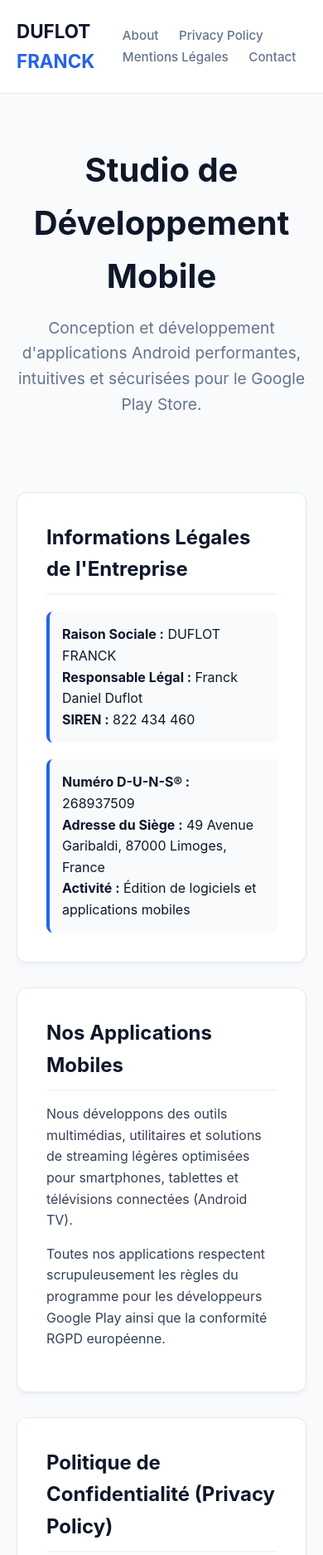
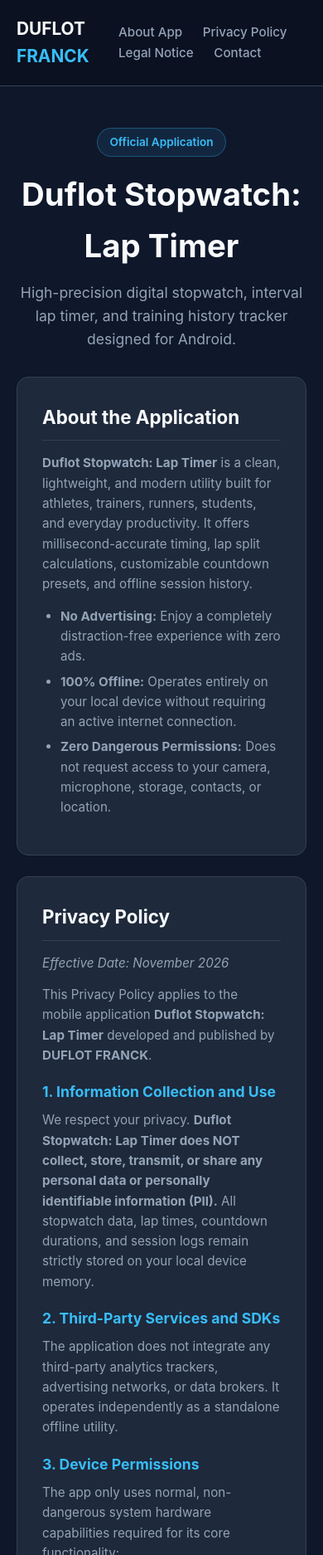
Before and after one commit to quidipai-sys/quidipai-sys.github.io, a plain HTML site: page index.html in a window 390 px wide. Shown: the top 1874 px of the page at 83% size. Drawn offline with Linux system fonts and the light colour scheme.

Commit message:
Update index.html

```diff
--- a/index.html
+++ b/index.html
@@ -1,37 +1,43 @@
 <!DOCTYPE html>
-<html lang="fr">
+<html lang="en">
 <head>
     <meta charset="UTF-8">
     <meta name="viewport" content="width=device-width, initial-scale=1.0">
     <meta name="google-site-verification" content="uZX9ElfanbjKOi9qkhTO6pN5-MXnA7yJfgDjXvDWjLw" />
-    <title>DUFLOT FRANCK - Mobile Application Development</title>
+    <title>DUFLOT FRANCK - Duflot Stopwatch: Lap Timer</title>
     <style>
         :root {
-            --primary: #2563eb;
+            --primary: #38bdf8;
+            --accent: #10b981;
             --dark: #0f172a;
-            --gray: #64748b;
-            --light: #f8fafc;
+            --card-bg: #1e293b;
+            --border: #334155;
+            --text-light: #f8fafc;
+            --text-muted: #94a3b8;
         }
         * { margin: 0; padding: 0; box-sizing: border-box; font-family: -apple-system, BlinkMacSystemFont, "Segoe UI", Roboto, sans-serif; }
-        body { background-color: var(--light); color: var(--dark); line-height: 1.6; }
-        header { background: white; border-bottom: 1px solid #e2e8f0; padding: 20px 0; }
-        .container { max-width: 1000px; margin: 0 auto; padding: 0 20px; }
+        body { background-color: var(--dark); color: var(--text-light); line-height: 1.6; }
+        header { background: #0b1120; border-bottom: 1px solid var(--border); padding: 18px 0; position: sticky; top: 0; z-index: 100; }
+        .container { max-width: 900px; margin: 0 auto; padding: 0 20px; }
         .nav { display: flex; justify-content: space-between; align-items: center; }
-        .logo { font-size: 1.4rem; font-weight: 700; color: var(--dark); text-decoration: none; }
+        .logo { font-size: 1.3rem; font-weight: 700; color: var(--text-light); text-decoration: none; }
         .logo span { color: var(--primary); }
-        .links a { margin-left: 20px; text-decoration: none; color: var(--gray); font-size: 0.95rem; font-weight: 500; }
+        .links a { margin-left: 20px; text-decoration: none; color: var(--text-muted); font-size: 0.95rem; font-weight: 500; transition: color 0.2s; }
         .links a:hover { color: var(--primary); }
-        .hero { padding: 60px 0; text-align: center; }
-        .hero h1 { font-size: 2.5rem; margin-bottom: 15px; color: var(--dark); }
-        .hero p { font-size: 1.2rem; color: var(--gray); max-width: 650px; margin: 0 auto 30px; }
-        .card { background: white; border-radius: 12px; padding: 35px; border: 1px solid #e2e8f0; margin-bottom: 30px; box-shadow: 0 4px 6px -1px rgba(0,0,0,0.05); }
-        h2 { font-size: 1.5rem; margin-bottom: 15px; color: var(--dark); border-bottom: 2px solid #f1f5f9; padding-bottom: 10px; }
-        h3 { font-size: 1.15rem; margin: 20px 0 10px; color: #1e293b; }
-        p, ul { color: #334155; margin-bottom: 15px; }
-        ul { padding-left: 20px; }
-        .grid { display: grid; grid-template-columns: repeat(auto-fit, minmax(280px, 1fr)); gap: 20px; margin-top: 20px; }
-        .info-box { background: #f8fafc; padding: 15px; border-radius: 8px; border-left: 4px solid var(--primary); }
-        footer { background: var(--dark); color: #94a3b8; text-align: center; padding: 30px 0; margin-top: 60px; font-size: 0.9rem; }
+        .hero { padding: 50px 0 30px; text-align: center; }
+        .badge { display: inline-block; background: rgba(56, 189, 248, 0.1); color: var(--primary); padding: 6px 14px; border-radius: 20px; font-size: 0.85rem; font-weight: 600; margin-bottom: 15px; border: 1px solid rgba(56, 189, 248, 0.3); }
+        .hero h1 { font-size: 2.4rem; margin-bottom: 12px; color: var(--text-light); }
+        .hero p { font-size: 1.1rem; color: var(--text-muted); max-width: 600px; margin: 0 auto; }
+        .card { background: var(--card-bg); border-radius: 14px; padding: 30px; border: 1px solid var(--border); margin-bottom: 25px; }
+        h2 { font-size: 1.4rem; margin-bottom: 15px; color: var(--text-light); border-bottom: 1px solid var(--border); padding-bottom: 10px; }
+        h3 { font-size: 1.1rem; margin: 18px 0 8px; color: var(--primary); }
+        p, ul { color: var(--text-muted); margin-bottom: 14px; font-size: 0.95rem; }
+        ul { padding-left: 22px; }
+        li { margin-bottom: 6px; }
+        .grid { display: grid; grid-template-columns: repeat(auto-fit, minmax(250px, 1fr)); gap: 15px; margin-top: 15px; }
+        .info-box { background: rgba(15, 23, 42, 0.6); padding: 15px; border-radius: 10px; border-left: 4px solid var(--primary); }
+        .info-box strong { color: var(--text-light); }
+        footer { background: #070b14; color: var(--text-muted); text-align: center; padding: 25px 0; margin-top: 50px; font-size: 0.85rem; border-top: 1px solid var(--border); }
     </style>
 </head>
 <body>
@@ -40,9 +46,9 @@
         <div class="container nav">
             <a href="#" class="logo">DUFLOT <span>FRANCK</span></a>
             <div class="links">
-                <a href="#about">About</a>
+                <a href="#about">About App</a>
                 <a href="#privacy">Privacy Policy</a>
-                <a href="#legal">Mentions Légales</a>
+                <a href="#legal">Legal Notice</a>
                 <a href="#contact">Contact</a>
             </div>
         </div>
@@ -50,70 +56,76 @@
 
     <div class="container">
         <section class="hero">
-            <h1>Studio de Développement Mobile</h1>
-            <p>Conception et développement d'applications Android performantes, intuitives et sécurisées pour le Google Play Store.</p>
+            <span class="badge">Official Application</span>
+            <h1>Duflot Stopwatch: Lap Timer</h1>
+            <p>High-precision digital stopwatch, interval lap timer, and training history tracker designed for Android.</p>
         </section>
 
-        <!-- Company & Legal Info -->
-        <section id="legal" class="card">
-            <h2>Informations Légales de l'Entreprise</h2>
-            <div class="grid">
-                <div class="info-box">
-                    <strong>Raison Sociale :</strong> DUFLOT FRANCK<br>
-                    <strong>Responsable Légal :</strong> Franck Daniel Duflot<br>
-                    <strong>SIREN :</strong> 822 434 460
-                </div>
-                <div class="info-box">
-                    <strong>Numéro D-U-N-S® :</strong> 268937509<br>
-                    <strong>Adresse du Siège :</strong> 49 Avenue Garibaldi, 87000 Limoges, France<br>
-                    <strong>Activité :</strong> Édition de logiciels et applications mobiles
-                </div>
-            </div>
-        </section>
-
-        <!-- About Apps -->
+        <!-- About App -->
         <section id="about" class="card">
-            <h2>Nos Applications Mobiles</h2>
-            <p>Nous développons des outils multimédias, utilitaires et solutions de streaming légères optimisées pour smartphones, tablettes et télévisions connectées (Android TV).</p>
-            <p>Toutes nos applications respectent scrupuleusement les règles du programme pour les développeurs Google Play ainsi que la conformité RGPD européenne.</p>
+            <h2>About the Application</h2>
+            <p><strong>Duflot Stopwatch: Lap Timer</strong> is a clean, lightweight, and modern utility built for athletes, trainers, runners, students, and everyday productivity. It offers millisecond-accurate timing, lap split calculations, customizable countdown presets, and offline session history.</p>
+            <ul>
+                <li><strong>No Advertising:</strong> Enjoy a completely distraction-free experience with zero ads.</li>
+                <li><strong>100% Offline:</strong> Operates entirely on your local device without requiring an active internet connection.</li>
+                <li><strong>Zero Dangerous Permissions:</strong> Does not request access to your camera, microphone, storage, contacts, or location.</li>
+            </ul>
         </section>
 
         <!-- Privacy Policy -->
         <section id="privacy" class="card">
-            <h2>Politique de Confidentialité (Privacy Policy)</h2>
-            <p><em>Dernière mise à jour : Novembre 2026</em></p>
-            <p>La présente Politique de Confidentialité s'applique à l'ensemble des applications mobiles éditées par <strong>DUFLOT FRANCK</strong> sur Google Play.</p>
+            <h2>Privacy Policy</h2>
+            <p><em>Effective Date: November 2026</em></p>
+            <p>This Privacy Policy applies to the mobile application <strong>Duflot Stopwatch: Lap Timer</strong> developed and published by <strong>DUFLOT FRANCK</strong>.</p>
 
-            <h3>1. Collecte et Utilisation des Données</h3>
-            <p>Nos applications sont conçues pour minimiser au maximum la collecte de données personnelles. Nous ne collectons aucune information directement identifiable (tel que votre nom ou votre localisation exacte) sans votre consentement explicite.</p>
+            <h3>1. Information Collection and Use</h3>
+            <p>We respect your privacy. <strong>Duflot Stopwatch: Lap Timer does NOT collect, store, transmit, or share any personal data or personally identifiable information (PII).</strong> All stopwatch data, lap times, countdown durations, and session logs remain strictly stored on your local device memory.</p>
 
-            <h3>2. Services Tiers</h3>
-            <p>Nos applications peuvent intégrer des services tiers fiables nécessaires au fonctionnement et à l'analyse de performance :</p>
+            <h3>2. Third-Party Services and SDKs</h3>
+            <p>The application does not integrate any third-party analytics trackers, advertising networks, or data brokers. It operates independently as a standalone offline utility.</p>
+
+            <h3>3. Device Permissions</h3>
+            <p>The app only uses normal, non-dangerous system hardware capabilities required for its core functionality:</p>
             <ul>
-                <li><strong>Google Play Services</strong> (gestion du compte et des services Google)</li>
-                <li><strong>Google AdMob</strong> (diffusion d'annonces publicitaires adaptées)</li>
-                <li><strong>Firebase Analytics & Crashlytics</strong> (diagnostic technique des pannes et amélioration de la stabilité)</li>
+                <li><strong>Vibration (Haptic Feedback):</strong> Provides tactile response when pressing buttons and alerts when a timer finishes.</li>
             </ul>
 
-            <h3>3. Sécurité des Données</h3>
-            <p>Nous mettons en œuvre toutes les mesures techniques raisonnables pour protéger les données techniques transmises contre la perte, le vol ou l'accès non autorisé.</p>
+            <h3>4. Children's Privacy</h3>
+            <p>Our application is suitable for general audiences of all ages and does not knowingly collect any data from children.</p>
 
-            <h3>4. Vos Droits (Conformité RGPD)</h3>
-            <p>Conformément au Règlement Général sur la Protection des Données (RGPD), vous disposez d'un droit d'accès, de rectification et de suppression des données techniques vous concernant.</p>
+            <h3>5. GDPR & Compliance</h3>
+            <p>In full compliance with the European General Data Protection Regulation (GDPR) and Google Play Developer Program Policies, no user tracking or profiling occurs.</p>
+        </section>
+
+        <!-- Legal Notice -->
+        <section id="legal" class="card">
+            <h2>Company & Legal Notice</h2>
+            <div class="grid">
+                <div class="info-box">
+                    <strong>Company:</strong> DUFLOT FRANCK<br>
+                    <strong>Legal Representative:</strong> Franck Daniel Duflot<br>
+                    <strong>SIREN:</strong> 822 434 460
+                </div>
+                <div class="info-box">
+                    <strong>D-U-N-S® Number:</strong> 268937509<br>
+                    <strong>Headquarters:</strong> 49 Avenue Garibaldi, 87000 Limoges, France<br>
+                    <strong>Activity:</strong> Mobile Application Development
+                </div>
+            </div>
         </section>
 
         <!-- Contact -->
         <section id="contact" class="card">
             <h2>Contact & Support</h2>
-            <p>Pour toute question concernant nos applications mobiles ou notre politique de confidentialité, vous pouvez nous contacter :</p>
-            <p><strong>Email Support :</strong> franckduflot.contact@gmail.com</p>
-            <p><strong>Adresse Postale :</strong> 49 AV GARIBALDI, 87000 LIMOGES, FRANCE</p>
+            <p>If you have any questions or feedback regarding <strong>Duflot Stopwatch: Lap Timer</strong> or this Privacy Policy, please contact us:</p>
+            <p><strong>Email:</strong> franckduflot.contact@gmail.com</p>
+            <p><strong>Address:</strong> 49 AV GARIBALDI, 87000 LIMOGES, FRANCE</p>
         </section>
     </div>
 
     <footer>
         <div class="container">
-            <p>&copy; 2026 DUFLOT FRANCK. Tous droits réservés.</p>
+            <p>&copy; 2026 DUFLOT FRANCK. All rights reserved.</p>
         </div>
     </footer>
 
```
